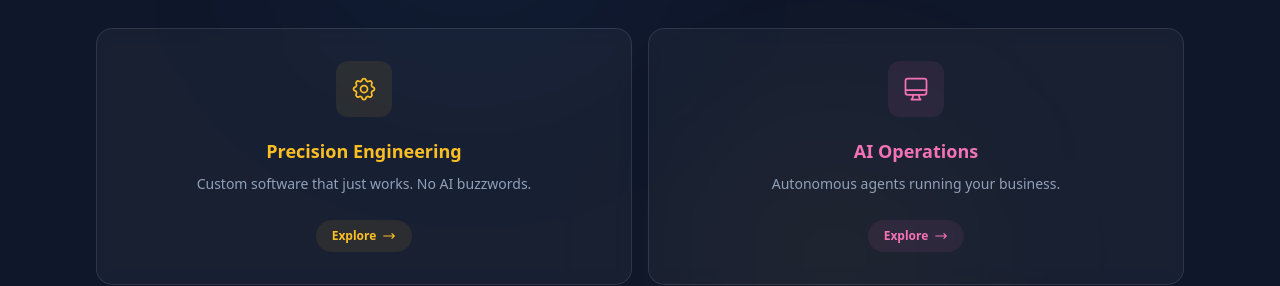
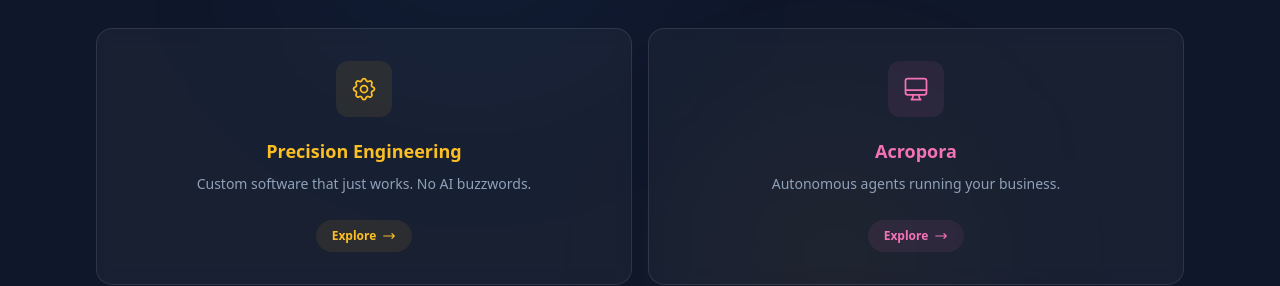
Before and after one commit to uricod/BusinessWeb, a Next.js app: page / in a window 1280 px wide. Shown: the part 1620-1906 px from the top of the page. Built offline with nearby package versions, Linux system fonts and the light colour scheme.

Commit message:
feat: rename AI Operations to Acropora in TierSelector

```diff
--- a/src/components/TierSelector.tsx
+++ b/src/components/TierSelector.tsx
@@ -25,7 +25,7 @@
   },
   {
     id: "aiops",
-    name: "AI Operations",
+    name: "Acropora",
     tagline: "Autonomous agents running your business.",
     icon: "M9.75 17L9 20l-1 1h8l-1-1-.75-3M3 13h18M5 17h14a2 2 0 002-2V5a2 2 0 00-2-2H5a2 2 0 00-2 2v10a2 2 0 002 2z",
     color: "#f472b6",
```
